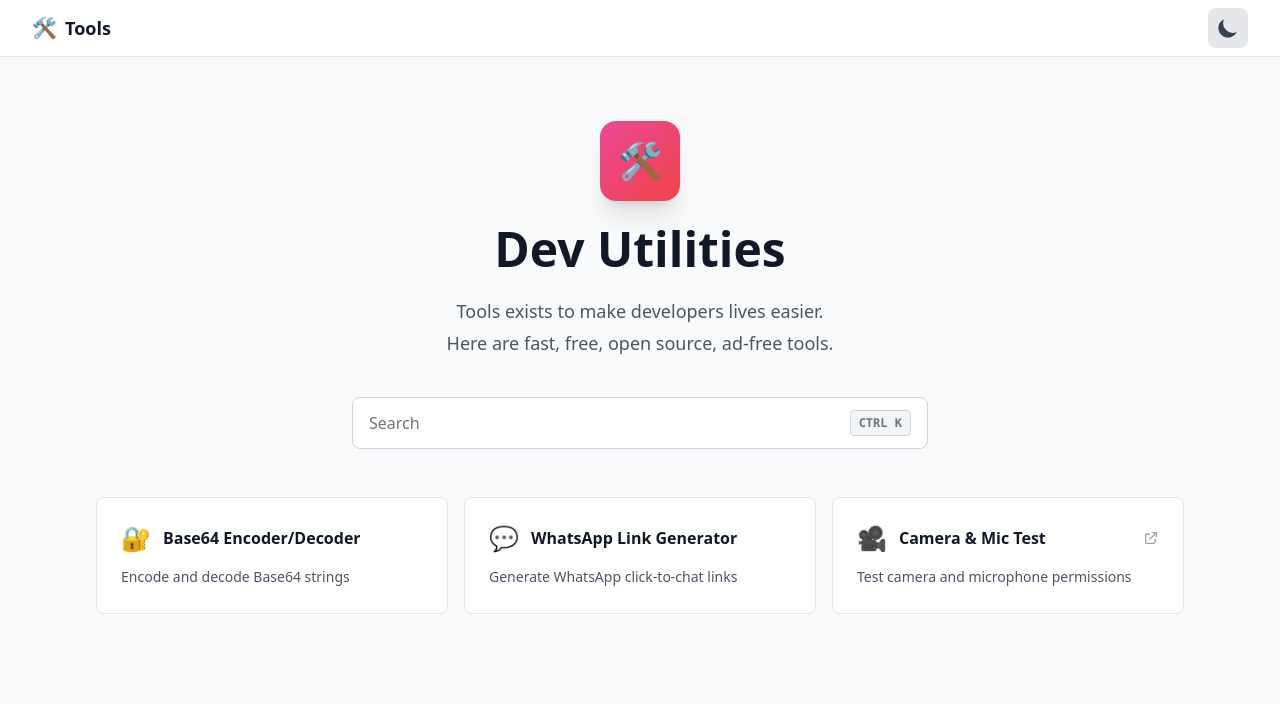
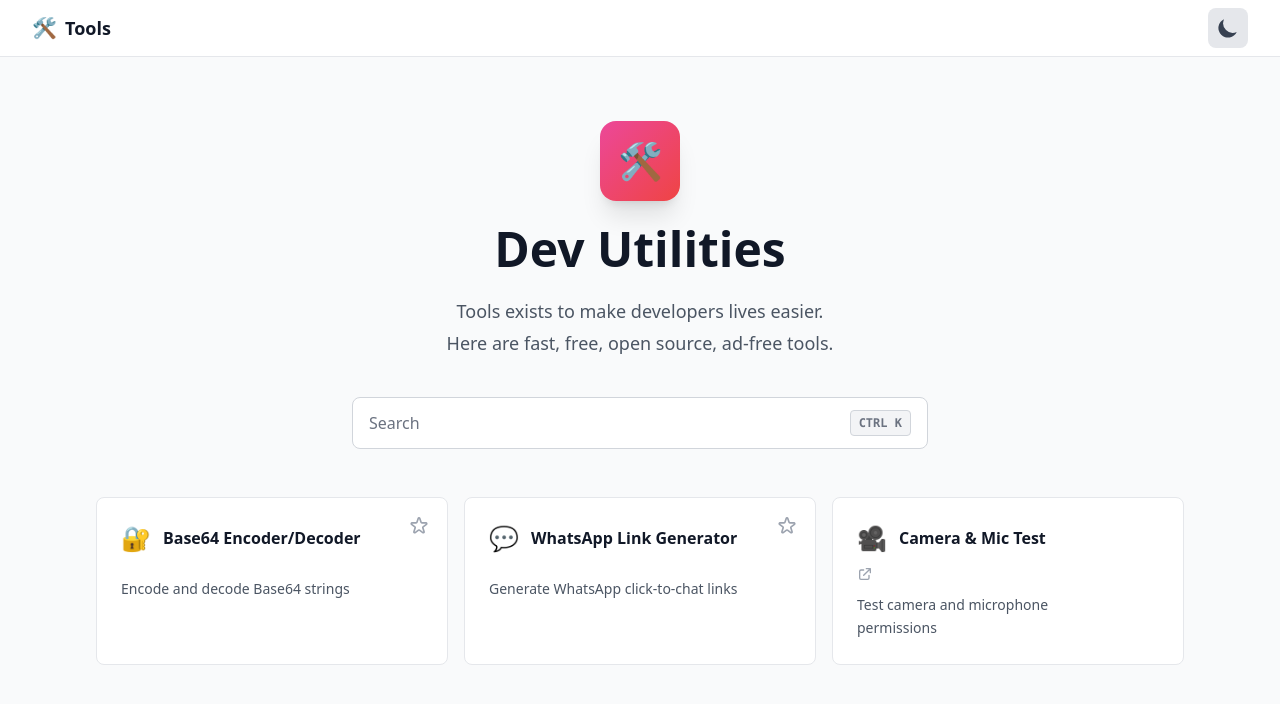
Before and after one commit to yogasw/tools, a Svelte app: page / in a window 1280 px wide. Shown: the top 704 px of the page. Built offline with nearby package versions, Linux system fonts and the light colour scheme.

Commit message:
Implement bookmarks functionality: add bookmarking feature, toggle bookmarks, and persist to localStorage

```diff
--- a/src/App.svelte
+++ b/src/App.svelte
@@ -4,6 +4,7 @@
   import { currentTool, navigate } from './lib/stores/router';
   import { theme } from './lib/stores/theme';
   import { recentTools } from './lib/stores/recent';
+  import { bookmarks } from './lib/stores/bookmarks';
   import ThemeToggle from './lib/components/ThemeToggle.svelte';
 
   // Import internal tools only
@@ -18,28 +19,40 @@
   let searchQuery = '';
   let isSearchModalOpen = false;
   let modalSearchInput;
+  let selectedIndex = 0;
+  let toolButtons = [];
 
-  // Filter and sort tools
+  // Filter and sort tools with priority: Bookmarked → Recent → Others
   $: filteredAndSortedTools = $tools
     .filter(tool =>
       tool.name.toLowerCase().includes(searchQuery.toLowerCase()) ||
       tool.description.toLowerCase().includes(searchQuery.toLowerCase())
     )
     .sort((a, b) => {
-      const aIndex = $recentTools.indexOf(a.id);
-      const bIndex = $recentTools.indexOf(b.id);
+      const aBookmarked = $bookmarks.includes(a.id);
+      const bBookmarked = $bookmarks.includes(b.id);
+      const aRecent = $recentTools.indexOf(a.id);
+      const bRecent = $recentTools.indexOf(b.id);
 
-      // If both in recent, sort by recent order (lower index = more recent)
-      if (aIndex !== -1 && bIndex !== -1) {
-        return aIndex - bIndex;
+      // Priority 1: Bookmarked tools come first
+      if (aBookmarked && !bBookmarked) return -1;
+      if (!aBookmarked && bBookmarked) return 1;
+
+      // Priority 2: If both bookmarked or both not, sort by recent
+      if (aRecent !== -1 && bRecent !== -1) {
+        return aRecent - bRecent;
       }
-      // If only a in recent, a comes first
-      if (aIndex !== -1) return -1;
-      // If only b in recent, b comes first
-      if (bIndex !== -1) return 1;
-      // Neither in recent, keep original order
+      if (aRecent !== -1) return -1;
+      if (bRecent !== -1) return 1;
+
+      // Priority 3: Keep original order
       return 0;
     });
+
+  // Reset selected index when filtered list changes
+  $: if (filteredAndSortedTools) {
+    selectedIndex = 0;
+  }
 
   $: activeToolData = $currentTool ? $tools.find(t => t.id === $currentTool) : null;
 
@@ -55,9 +68,44 @@
     }
   }
 
+  // Keyboard navigation in modal
+  function handleModalKeyDown(e) {
+    if (!isSearchModalOpen) return;
+
+    switch(e.key) {
+      case 'ArrowDown':
+        e.preventDefault();
+        selectedIndex = Math.min(selectedIndex + 1, filteredAndSortedTools.length - 1);
+        scrollToSelected();
+        break;
+      case 'ArrowUp':
+        e.preventDefault();
+        selectedIndex = Math.max(selectedIndex - 1, 0);
+        scrollToSelected();
+        break;
+      case 'Enter':
+        e.preventDefault();
+        if (filteredAndSortedTools[selectedIndex]) {
+          handleToolClick(filteredAndSortedTools[selectedIndex]);
+        }
+        break;
+    }
+  }
+
+  function scrollToSelected() {
+    // Scroll selected item into view
+    setTimeout(() => {
+      const button = toolButtons[selectedIndex];
+      if (button) {
+        button.scrollIntoView({ block: 'nearest', behavior: 'smooth' });
+      }
+    }, 0);
+  }
+
   function openSearchModal() {
     isSearchModalOpen = true;
     searchQuery = '';
+    selectedIndex = 0;
     // Focus input after modal opens
     setTimeout(() => {
       modalSearchInput?.focus();
@@ -67,6 +115,7 @@
   function closeSearchModal() {
     isSearchModalOpen = false;
     searchQuery = '';
+    selectedIndex = 0;
   }
 
   function handleToolClick(tool) {
@@ -84,6 +133,11 @@
     }
   }
 
+  function toggleBookmark(e, toolId) {
+    e.stopPropagation(); // Prevent card click
+    bookmarks.toggle(toolId);
+  }
+
   // Close modal when clicking outside
   function handleModalClick(e) {
     if (e.target === e.currentTarget) {
@@ -94,6 +148,11 @@
   // Check if tool is recent
   function isRecent(toolId) {
     return $recentTools.includes(toolId);
+  }
+
+  // Check if tool is bookmarked
+  function isBookmarked(toolId) {
+    return $bookmarks.includes(toolId);
   }
 
   onMount(() => {
@@ -138,6 +197,8 @@
 <svelte:head>
   <meta name="description" content={activeToolData ? activeToolData.description : "Fast, free, open source tools for developers"} />
 </svelte:head>
+
+<svelte:window on:keydown={isSearchModalOpen ? handleModalKeyDown : null} />
 
 <div class="min-h-screen bg-gray-50 dark:bg-[#0a0a0a] text-gray-900 dark:text-white transition-colors duration-200">
   <!-- Header -->
@@ -207,18 +268,48 @@
         <!-- Tools Grid -->
         <div class="grid grid-cols-1 md:grid-cols-2 lg:grid-cols-3 gap-4">
           {#each filteredAndSortedTools as tool}
+            <div
+              on:click={() => handleToolClick(tool)}
+              on:keydown={(e) => e.key === 'Enter' && handleToolClick(tool)}
+              tabindex="0"
+              role="button"
+              class="group relative text-left p-6 bg-white dark:bg-[#1a1a1a] border border-gray-200 dark:border-gray-800 rounded-lg hover:border-gray-400 dark:hover:border-gray-600 hover:shadow-md transition-all duration-200 cursor-pointer"
+            >
+              <!-- Bookmark Button -->
+              {#if tool.type === 'internal'}
                 <button
-              on:click={() => handleToolClick(tool)}
-              class="group text-left p-6 bg-white dark:bg-[#1a1a1a] border border-gray-200 dark:border-gray-800 rounded-lg hover:border-gray-400 dark:hover:border-gray-600 hover:shadow-md transition-all duration-200"
+                  on:click={(e) => toggleBookmark(e, tool.id)}
+                  class="absolute top-3 right-3 p-1.5 rounded-md hover:bg-gray-100 dark:hover:bg-gray-800 transition-colors z-10"
+                  aria-label="Toggle bookmark"
                 >
-              <div class="space-y-3">
+                  {#if isBookmarked(tool.id)}
+                    <svg class="w-5 h-5 text-yellow-500 fill-current" viewBox="0 0 24 24">
+                      <path d="M12 2l3.09 6.26L22 9.27l-5 4.87 1.18 6.88L12 17.77l-6.18 3.25L7 14.14 2 9.27l6.91-1.01L12 2z"/>
+                    </svg>
+                  {:else}
+                    <svg class="w-5 h-5 text-gray-400 dark:text-gray-600" fill="none" stroke="currentColor" viewBox="0 0 24 24">
+                      <path stroke-linecap="round" stroke-linejoin="round" stroke-width="2" d="M11.049 2.927c.3-.921 1.603-.921 1.902 0l1.519 4.674a1 1 0 00.95.69h4.915c.969 0 1.371 1.24.588 1.81l-3.976 2.888a1 1 0 00-.363 1.118l1.518 4.674c.3.922-.755 1.688-1.538 1.118l-3.976-2.888a1 1 0 00-1.176 0l-3.976 2.888c-.783.57-1.838-.197-1.538-1.118l1.518-4.674a1 1 0 00-.363-1.118l-3.976-2.888c-.784-.57-.38-1.81.588-1.81h4.914a1 1 0 00.951-.69l1.519-4.674z" />
+                    </svg>
+                  {/if}
+                </button>
+              {/if}
+
+              <div class="space-y-3 pr-8">
                 <!-- Title with icon -->
                 <div class="flex items-center gap-3">
                   <span class="text-2xl">{tool.icon}</span>
                   <h3 class="font-semibold text-gray-900 dark:text-white group-hover:text-gray-700 dark:group-hover:text-gray-200 transition-colors flex-1">
                     {tool.name}
                   </h3>
-                  <div class="flex items-center gap-2">
+                </div>
+
+                <!-- Badges -->
+                <div class="flex items-center gap-2 flex-wrap">
+                  {#if isBookmarked(tool.id)}
+                    <span class="px-2 py-0.5 text-xs font-medium text-yellow-600 dark:text-yellow-400 bg-yellow-50 dark:bg-yellow-900/20 rounded">
+                      Bookmarked
+                    </span>
+                  {/if}
                   {#if isRecent(tool.id) && tool.type === 'internal'}
                     <span class="px-2 py-0.5 text-xs font-medium text-blue-600 dark:text-blue-400 bg-blue-50 dark:bg-blue-900/20 rounded">
                       Recent
@@ -230,14 +321,13 @@
                     </svg>
                   {/if}
                 </div>
-                </div>
 
                 <!-- Description -->
                 <p class="text-sm text-gray-600 dark:text-gray-400 leading-relaxed">
                   {tool.description}
                 </p>
               </div>
-            </button>
+            </div>
           {/each}
         </div>
       </div>
@@ -255,13 +345,12 @@
   <div
     class="fixed inset-0 z-50 flex items-start justify-center pt-20 px-4 bg-black/50 backdrop-blur-sm"
     on:click={handleModalClick}
-    on:keydown={(e) => e.key === 'Escape' && closeSearchModal()}
     role="dialog"
     aria-modal="true"
   >
-    <div class="w-full max-w-2xl bg-[#1a1a1a] rounded-lg shadow-2xl border border-gray-800 overflow-hidden">
+    <div class="w-full max-w-2xl bg-white dark:bg-[#1a1a1a] rounded-lg shadow-2xl border border-gray-200 dark:border-gray-800 overflow-hidden">
       <!-- Search Input -->
-      <div class="flex items-center gap-3 px-4 py-3 border-b border-gray-800">
+      <div class="flex items-center gap-3 px-4 py-3 border-b border-gray-200 dark:border-gray-800">
         <svg class="w-5 h-5 text-gray-400" fill="none" stroke="currentColor" viewBox="0 0 24 24">
           <path stroke-linecap="round" stroke-linejoin="round" stroke-width="2" d="M21 21l-6-6m2-5a7 7 0 11-14 0 7 7 0 0114 0z" />
         </svg>
@@ -270,11 +359,11 @@
           type="text"
           bind:value={searchQuery}
           placeholder="Type a command or search..."
-          class="flex-1 bg-transparent border-none outline-none text-white placeholder-gray-500"
+          class="flex-1 bg-transparent border-none outline-none text-gray-900 dark:text-white placeholder-gray-400 dark:placeholder-gray-500"
         />
         <button
           on:click={closeSearchModal}
-          class="p-1 hover:bg-gray-800 rounded transition-colors"
+          class="p-1 hover:bg-gray-100 dark:hover:bg-gray-800 rounded transition-colors"
           aria-label="Close search"
         >
           <svg class="w-5 h-5 text-gray-400" fill="none" stroke="currentColor" viewBox="0 0 24 24">
@@ -287,21 +376,28 @@
       <div class="max-h-[400px] overflow-y-auto">
         {#if filteredAndSortedTools.length > 0}
           <div class="px-3 py-2">
-            <div class="text-xs font-semibold text-gray-500 px-3 py-2">Tools</div>
+            <div class="text-xs font-semibold text-gray-500 dark:text-gray-500 px-3 py-2">Tools</div>
             <div class="space-y-1">
-              {#each filteredAndSortedTools as tool}
+              {#each filteredAndSortedTools as tool, index}
                 <button
+                  bind:this={toolButtons[index]}
                   on:click={() => handleToolClick(tool)}
-                  class="w-full text-left px-3 py-2 rounded hover:bg-gray-800/50 transition-colors flex items-center gap-3 group"
+                  on:mouseenter={() => selectedIndex = index}
+                  class="w-full text-left px-3 py-2 rounded transition-colors flex items-center gap-3 group {index === selectedIndex ? 'bg-gray-100 dark:bg-gray-800/70' : 'hover:bg-gray-50 dark:hover:bg-gray-800/50'}"
                 >
                   <span class="text-xl">{tool.icon}</span>
                   <div class="flex-1 min-w-0">
-                    <div class="flex items-center gap-2">
-                      <span class="text-sm font-medium text-white group-hover:text-gray-200">
+                    <div class="flex items-center gap-2 flex-wrap">
+                      <span class="text-sm font-medium text-gray-900 dark:text-white group-hover:text-gray-700 dark:group-hover:text-gray-200">
                         {tool.name}
                       </span>
+                      {#if isBookmarked(tool.id)}
+                        <svg class="w-3.5 h-3.5 text-yellow-500 fill-current" viewBox="0 0 24 24">
+                          <path d="M12 2l3.09 6.26L22 9.27l-5 4.87 1.18 6.88L12 17.77l-6.18 3.25L7 14.14 2 9.27l6.91-1.01L12 2z"/>
+                        </svg>
+                      {/if}
                       {#if isRecent(tool.id) && tool.type === 'internal'}
-                        <span class="px-1.5 py-0.5 text-xs text-blue-400 bg-blue-900/20 rounded">
+                        <span class="px-1.5 py-0.5 text-xs text-blue-600 dark:text-blue-400 bg-blue-50 dark:bg-blue-900/20 rounded">
                           Recent
                         </span>
                       {/if}
--- /dev/null
+++ b/src/lib/stores/bookmarks.js
@@ -0,0 +1,58 @@
+import { writable } from 'svelte/store';
+
+const STORAGE_KEY = 'bookmarked_tools';
+
+// Load bookmarked tools from localStorage
+function loadBookmarks() {
+  if (typeof window === 'undefined') return [];
+  try {
+    const stored = localStorage.getItem(STORAGE_KEY);
+    return stored ? JSON.parse(stored) : [];
+  } catch {
+    return [];
+  }
+}
+
+// Create bookmarks store
+function createBookmarksStore() {
+  const { subscribe, set, update } = writable(loadBookmarks());
+
+  return {
+    subscribe,
+    // Toggle bookmark
+    toggle: (toolId) => {
+      update(bookmarks => {
+        const index = bookmarks.indexOf(toolId);
+        let updated;
+
+        if (index !== -1) {
+          // Remove if already bookmarked
+          updated = bookmarks.filter(id => id !== toolId);
+        } else {
+          // Add if not bookmarked
+          updated = [...bookmarks, toolId];
+        }
+
+        // Save to localStorage
+        if (typeof window !== 'undefined') {
+          localStorage.setItem(STORAGE_KEY, JSON.stringify(updated));
+        }
+
+        return updated;
+      });
+    },
+    // Check if bookmarked
+    isBookmarked: (toolId, bookmarks) => {
+      return bookmarks.includes(toolId);
+    },
+    // Clear all
+    clear: () => {
+      set([]);
+      if (typeof window !== 'undefined') {
+        localStorage.removeItem(STORAGE_KEY);
+      }
+    }
+  };
+}
+
+export const bookmarks = createBookmarksStore();
```
Lines whose indentation alone changed are shown as unchanged.
